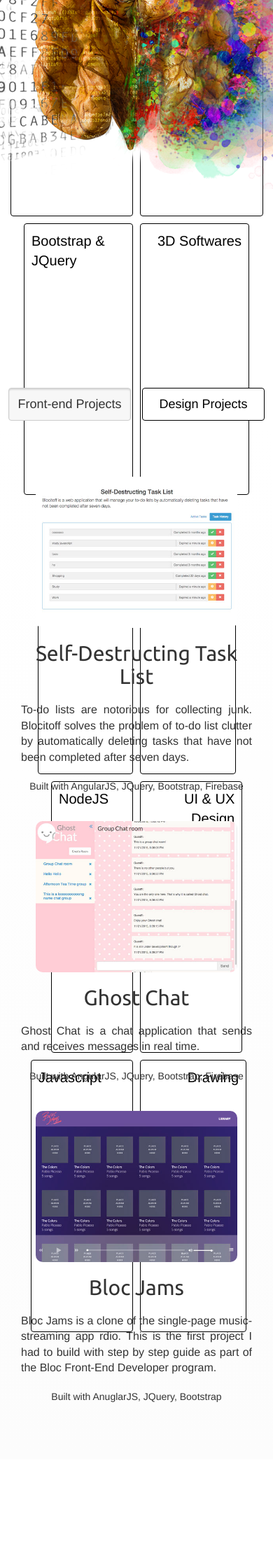
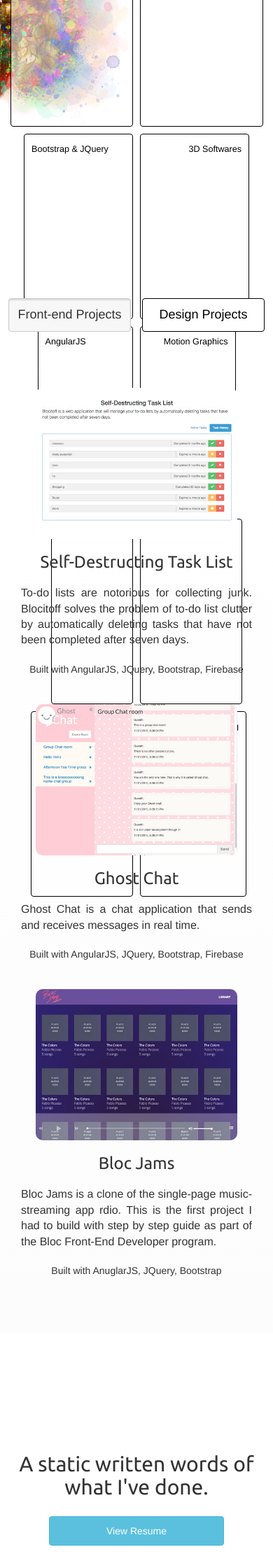
Before and after one commit to oneway101/onewayfirst.com, a PHP site: page / in a window 390 px wide; the page is wider, and only the part inside the window is pictured. Shown: the part 1480-3720 px from the top of that part at 70% size. Run offline with PHP 8.4, Linux system fonts and the light colour scheme; data that the repository does not hold is empty; some libraries are stand-ins or nearby versions.

Commit message:
skills and resume mobile view fix

```diff
--- a/assets/css/custom.css
+++ b/assets/css/custom.css
@@ -26,6 +26,9 @@
   padding-top: 10px; }
 
 .bg-color {
+  background: #fcfcfc; }
+
+.bg-grad-color {
   background: #fcfcfc;
   /* For browsers that do not support gradients */
   background: -webkit-linear-gradient(top, rgba(253, 253, 253, 0), #fcfcfc);
@@ -57,7 +60,7 @@
 .big-text {
   line-height: 40px; }
   .big-text span {
-    font-size: 48px;
+    font-size: 1.5em;
     letter-spacing: 2px; }
 
 /*Skills*/
@@ -71,7 +74,6 @@
 
 .walnut {
   position: absolute;
-  left: 50%;
   transform: translateX(-50%);
   margin-top: -70px; }
 
@@ -102,6 +104,22 @@
     font-size: 20px;
     color: black; }
 
+@media only screen and (max-width: 768px) {
+  .walnut {
+    z-index: -1;
+    width: 80%; }
+    .walnut img {
+      width: 100%; }
+
+  .bar {
+    background-color: rgba(255, 255, 255, 0.5); }
+
+  .bar span {
+    font-size: 0.9em; } }
+@media only screen and (max-width: 480px) {
+  .walnut {
+    width: 100%;
+    margin-top: 0; } }
 /*porfolio buttons*/
 .portfolio-btn {
   text-align: center; }
@@ -161,7 +179,11 @@
 #resume {
   padding: 150px 0; }
 
-#resume .container {
+.resume-wrapper {
+  width: 90%;
+  margin: 0 auto; }
+
+#resume .container-fluid {
   margin: 0 auto;
   margin-top: 50px;
   padding: 5% 7%;
@@ -194,10 +216,13 @@
 
 /*contact form*/
 #contact {
-  padding: 100px 0; }
+  padding: 50px 0; }
 
 .form-wrapper {
   width: 60%; }
+  .form-wrapper button {
+    display: block;
+    margin: 20px auto; }
 
 @media only screen and (max-width: 768px) {
   .form-wrapper {
--- a/assets/css/custom.scss
+++ b/assets/css/custom.scss
@@ -38,6 +38,9 @@
 	//margin-bottom: 10px;
 }
 .bg-color{
+	background: $bg-color;
+}
+.bg-grad-color{
 	background: $bg-color; /* For browsers that do not support gradients */
   background: -webkit-linear-gradient(top,rgba(253,253,253,0),$bg-color); /*Safari 5.1-6*/
   background: -o-linear-gradient(bottom,rgba(253,253,253,0),$bg-color); /*Opera 11.1-12*/
@@ -69,7 +72,7 @@
 .big-text {
 	line-height: 40px;
 	span{
-	font-size: 48px;
+	font-size: 1.5em;
 	letter-spacing: 2px;
 	}
 }
@@ -85,7 +88,6 @@
 }
 .walnut{
   position: absolute;
-  left: 50%;
   transform: translateX(-50%);
   margin-top: -70px;
 }
@@ -118,7 +120,27 @@
 	}
 
 }
-
+@media only screen and (max-width : $sm) {
+	.walnut{
+		z-index: -1;
+		width: 80%;
+		img{
+			width: 100%;
+		}
+	}
+	.bar{
+		background-color: rgba(255,255,255,0.5);
+	}
+	.bar span{
+		font-size: 0.9em;
+	}
+}
+@media only screen and (max-width : $xs) {
+	.walnut{
+		width: 100%;
+		margin-top: 0;
+	}
+}
 /*porfolio buttons*/
 .portfolio-btn{
 	text-align: center;
@@ -185,7 +207,11 @@
 #resume{
 	padding: 150px 0;
 }
-#resume .container{
+.resume-wrapper{
+	width: 90%;
+	margin: 0 auto;
+}
+#resume .container-fluid{
   margin: 0 auto;
   margin-top: 50px;
 	padding: 5% 7%;
@@ -219,10 +245,14 @@
 
 /*contact form*/
 #contact {
-	padding: 100px 0;
+	padding: 50px 0;
 }
 .form-wrapper{
 	width: 60%;
+	button{
+		display: block;
+		margin: 20px auto;
+	}
 }
 @media only screen and (max-width : $sm) {
 	.form-wrapper{
--- a/assets/scripts/contact.php
+++ b/assets/scripts/contact.php
@@ -30,9 +30,9 @@
     // If there are no errors, send the email
     if (!$errName && !$errEmail && !$errMessage && !$errHuman) {
       if (mail ($to, $subject, $body, $from)) {
-        $result='<div class="alert alert-success">Thank You! I will be in touch</div>';
+        $result='<div class="alert alert-success text-center">Thank You! I will be in touch</div>';
       } else {
-        $result='<div class="alert alert-danger">Sorry there was an error sending your message. Please try again later.</div>';
+        $result='<div class="alert alert-danger text-center">Sorry there was an error sending your message. Please try again later.</div>';
       }
     }
 
--- a/index.php
+++ b/index.php
@@ -5,7 +5,7 @@
 <head>
 	<meta http-equiv="content-type" content="text/html; charset=UTF-8">
 	<meta charset="utf-8">
-	<meta name="viewport" content="width=device-width, initial-scale=1">
+	<meta name="viewport" content="width=device-width, initial-scale=1, maximum-scale=1">
 	<meta name="description" content="">
 	<meta name="author" content="">
 	<link rel="icon" href="">
@@ -99,14 +99,14 @@
 	<button class="btn btn-default active" id="webdev-tab">Front-end Projects</button>
 	<button class="btn btn-default" id="design-tab">Design Projects</button>
 </div>
-<section id="portfolio" class="bg-color" >
+<section id="portfolio" class="bg-grad-color" >
 	<div class="container web-projects-wrapper">
 		<div class="row web-project clearfix">
 			<div class="col-md-5">
 				<a href="http://todo-list-angularjs2.herokuapp.com/" alt="todo-list"><img src="assets/img/todo-preview.jpg"></a>
 			</div>
 			<div class="col-md-7 project-info">
-				<h2>Self-Destructing Task List</h2>
+				<h3>Self-Destructing Task List</h3>
 				<p class="lead">To-do lists are notorious for collecting junk. Blocitoff solves the problem of to-do list clutter by automatically deleting tasks that have not been completed after seven days.</p>
 				<p>Built with AngularJS, JQuery, Bootstrap, Firebase</p>
 			</div>
@@ -116,7 +116,7 @@
 				<a href="https://oneway-ghostchat.herokuapp.com/" alt="ghost-chat"><img src="assets/img/ghostchat-preview.jpg"></a>
 			</div>
 			<div class="col-md-7 project-info">
-				<h2>Ghost Chat</h2>
+				<h3>Ghost Chat</h3>
 				<p class="lead">Ghost Chat is a chat application that sends and receives messages in real time.</p>
 				<p>Built with AngularJS, JQuery, Bootstrap, Firebase</p>
 			</div>
@@ -126,7 +126,7 @@
 				<a href="http://crystal-star.herokuapp.com/collection" alt="bloc-jams"><img src="assets/img/blocjams-preview.jpg"></a>
 			</div>
 			<div class="col-md-7 project-info">
-				<h2>Bloc Jams</h2>
+				<h3>Bloc Jams</h3>
 				<p class="lead">Bloc Jams is a clone of the single-page music-streaming app rdio. This is the first project I had to build with step by step guide as part of the Bloc Front-End Developer program.</p>
 				<p>Built with AnuglarJS, JQuery, Bootstrap</p>
 			</div>
@@ -141,7 +141,7 @@
 	<div class="resume-wrapper">
 		<h2 class="text-center">A static written words of what I've done.</h2>
 		<button class="btn btn-info">View Resume</button>
-		<div class="container design-resume">
+		<div class="container-fluid design-resume">
 			<h3 class="lead">Experiences</h3>
 			<div class="line"></div>
 				<h4>Graphic/Web Design Instructor</h4>
@@ -150,7 +150,7 @@
 					<li>Teaching Graphic Design course using softwares including Photoshop, Illustrator, InDesign, After Effects.</li>
 					<li>Teaching Web Design course with HTML, CSS, Jquery, Wordpress.</li>
 				</ul>
-				<h4>Web Designer</h4>
+				<h4>Front-end Developer/Web Designer</h4>
 				<span>Eland Kids/Who.A.U</span><span class="float-right">December 2015 - current</span>
 				<ul>
 					<li>Modify ecommerce CMS pre-built themes.</li>
@@ -215,7 +215,6 @@
 				<input type="text" class="form-control" id="human" name="human" placeholder="Your Answer">
 				<?php echo "<p class='text-danger'>$errHuman</p>";?>
 			</div>
-			<br>
 		  <button type="submit" class="btn btn-info" id="submit" name="submit">Send Message</button>
 		  <?php echo $result; ?>
 		</form>
```
Also changed, not shown: 1 other file.
